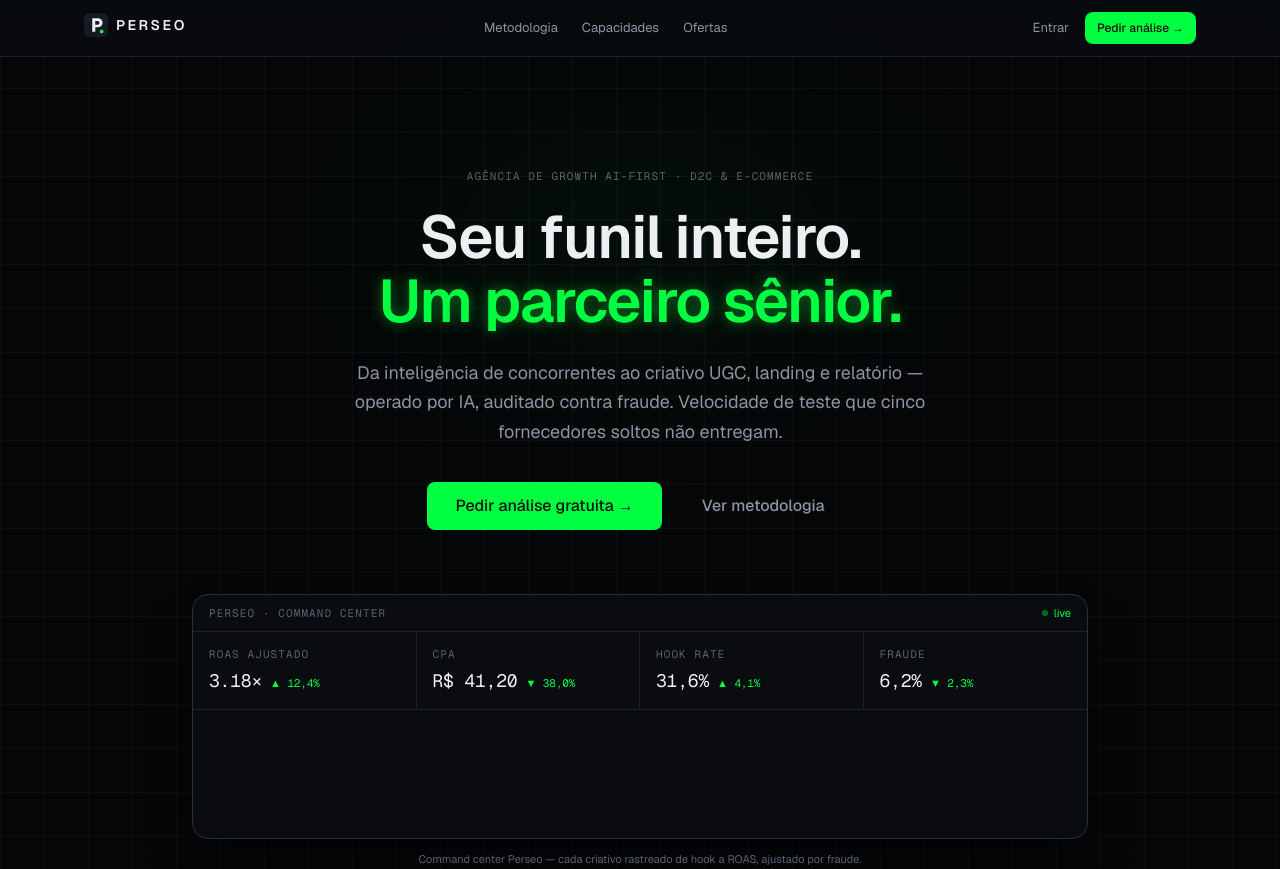
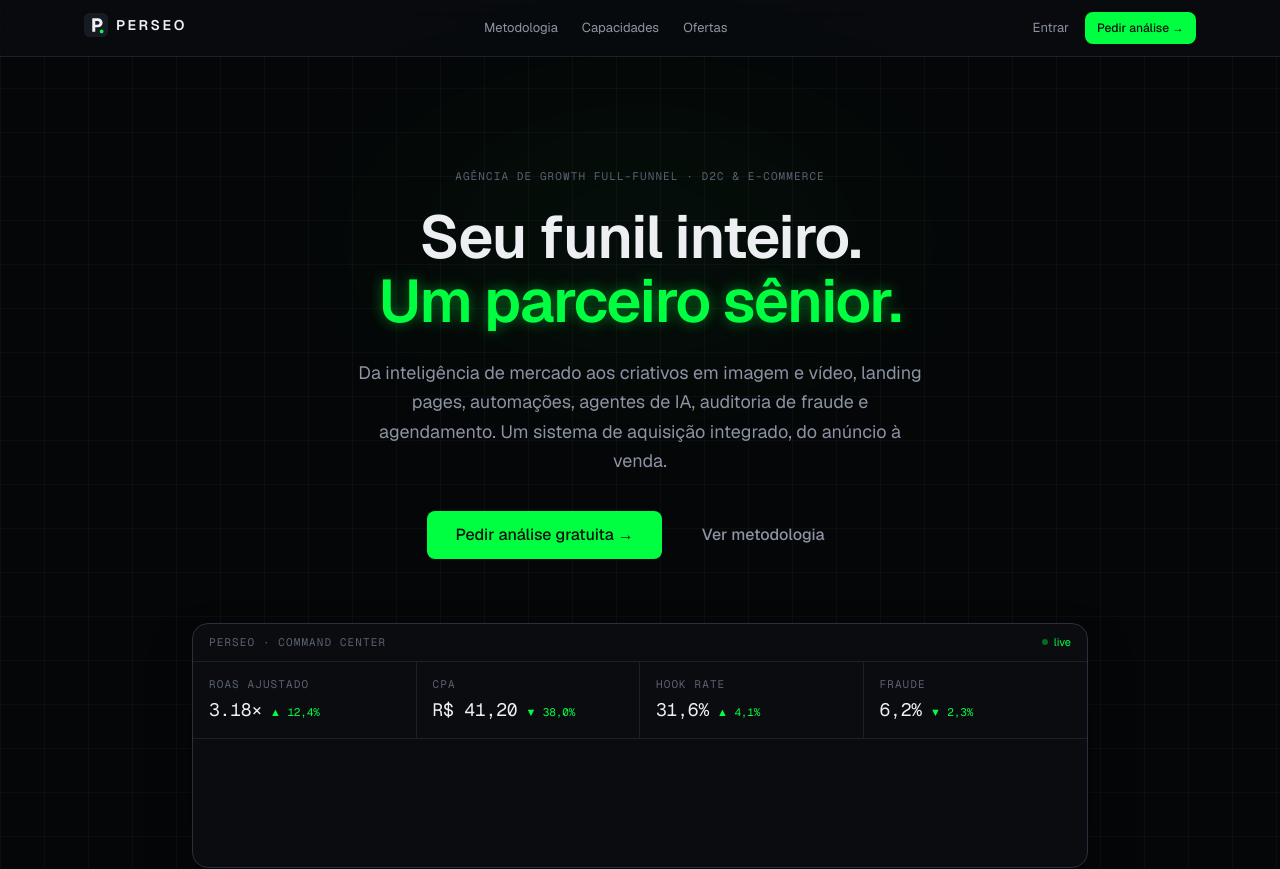
Before and after one commit to Eternorms/Perseo-Web, a Next.js app: page / in a window 1280 px wide. Shown: the top 869 px of the page. Built offline with nearby package versions, Linux system fonts and the light colour scheme; no server answers.

Commit message:
copy(landing): hero full-funnel — subhead de aquisição integrada + eyebrow growth full-funnel

```diff
--- a/src/app/(public)/page.tsx
+++ b/src/app/(public)/page.tsx
@@ -49,15 +49,15 @@ function Hero() {
         style={{ background: "radial-gradient(closest-side, rgba(0,255,65,0.25), transparent)" }}
       />
       <div className="relative mx-auto w-full max-w-6xl px-5 pb-16 pt-20 text-center md:pt-28">
-        <p className="microlabel animate-rise">Agência de growth AI-first · D2C & e-commerce</p>
+        <p className="microlabel animate-rise">Agência de growth full-funnel · D2C & e-commerce</p>
         <h1 className="mx-auto mt-5 max-w-3xl animate-rise text-4xl font-semibold leading-[1.08] tracking-tight [animation-delay:90ms] md:text-6xl">
           Seu funil inteiro.
           <br />
           <span className="text-neon glow-neon">Um parceiro sênior.</span>
         </h1>
         <p className="mx-auto mt-6 max-w-xl animate-rise text-base leading-relaxed text-ink-mute [animation-delay:180ms] md:text-lg">
-          Da inteligência de concorrentes ao criativo UGC, landing e relatório — operado por IA,
-          auditado contra fraude. Velocidade de teste que cinco fornecedores soltos não entregam.
+          Da inteligência de mercado aos criativos em imagem e vídeo, landing pages, automações,
+          agentes de IA, auditoria de fraude e agendamento. Um sistema de aquisição integrado, do anúncio à venda.
         </p>
         <div className="mt-9 flex animate-rise items-center justify-center gap-3 [animation-delay:270ms]">
           <Link href="#contato">
```
